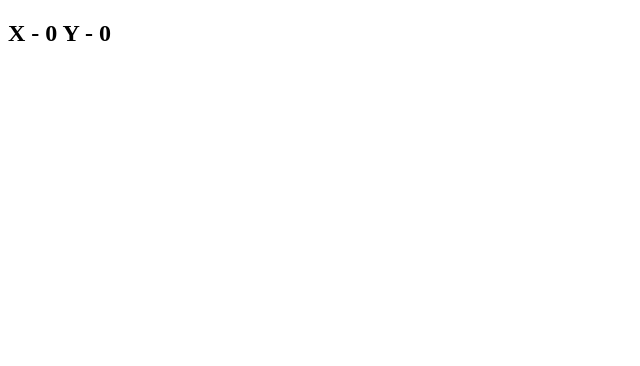
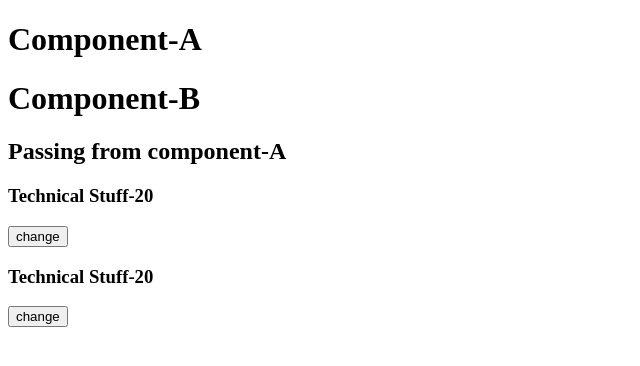
Before and after one commit to hussain-maaz/React-JS, a React (Create React App) app in the folder 01basicreact/: page / in a window 1280 px wide. Shown: the top 366 px of the page, without its empty margins (0-640 px from the left). Built offline with nearby package versions, Linux system fonts and the light colour scheme.

Commit message:
using ContextAPI to Pass DATA instead of props

```diff
--- a/01basicreact/src/App.js
+++ b/01basicreact/src/App.js
@@ -21,15 +21,18 @@ import HookArray from "./component/HookArray";
 import ClassPositionXY from "./component/ClassPositionXY";
 import FunctionPositionXY from "./component/FunctionPositionXY";
 
+import A from "./component/A";
+
 class App extends React.Component {
   render() {
     // const numbers = [5, 6, 7, 8];
     return (
       <>
+        <A name="Maaz Hussain"></A>
+
         {/* <ClassPositionXY></ClassPositionXY> */}
-        <FunctionPositionXY></FunctionPositionXY>
+        {/* <FunctionPositionXY></FunctionPositionXY> */}
         {/* <HookArray></HookArray> */}
-
         {/* <HookObject></HookObject> */}
         {/* <HookCounter></HookCounter> */}
         {/* <LifeCycle></LifeCycle> */}
--- /dev/null
+++ b/01basicreact/src/component/A.jsx
@@ -0,0 +1,33 @@
+import React from "react";
+import B from "./B";
+// import C from "./C";
+
+import { Provider } from "./Context";
+class A extends React.Component {
+  state = {
+    name: "Technical Stuff",
+    roll: 20,
+  };
+  handleClickContext = () => {
+    this.setState({ roll: this.state.roll + 1 });
+    console.log(this.state.roll)
+  };
+  render() {
+    const contextValue = {
+      data: this.state,
+      handleCheck: this.handleClickContext,
+    };
+
+    return (
+      <div>
+        <h1>Component-A</h1>
+        <Provider value={contextValue}>
+          <B title="Passing from component-A"></B>
+        </Provider>
+        {/* <C /> */}
+      </div>
+    );
+  }
+}
+export default A;
+// {this.props.name}
--- /dev/null
+++ b/01basicreact/src/component/B.jsx
@@ -0,0 +1,42 @@
+import React from "react";
+// import C from "./C";
+// import { myContext } from "./A";
+import { Consumer } from "./Context";
+
+class B extends React.Component {
+  render() {
+    return (
+      <div>
+        <div>
+          {" "}
+          <h1>Component-B</h1>
+          <h2>{this.props.title}</h2>
+          {/* <h3>{this.props.name}</h3> */}
+        </div>
+
+        <Consumer>
+          {({ data, handleCheck }) => (
+            <div>
+              <h3>
+                {data.name}-{data.roll}
+              </h3>
+              <button onClick={handleCheck}>change</button>
+            </div>
+          )}
+        </Consumer>
+
+        <Consumer>
+          {({ data, handleCheck }) => (
+            <div>
+              <h3>
+                {data.name}-{data.roll}
+              </h3>
+              <button onClick={handleCheck}>change</button>
+            </div>
+          )}
+        </Consumer>
+      </div>
+    );
+  }
+}
+export default B;
--- /dev/null
+++ b/01basicreact/src/component/C.jsx
@@ -0,0 +1,15 @@
+import React from "react";
+// import { myContext } from "./A";
+import { Consumer } from "./context";
+
+class C extends React.Component {
+  render() {
+    return (
+      <div>
+        <h1>Component-C</h1>
+        <Consumer>{(data) => <h3>{data.roll}</h3>}</Consumer>
+      </div>
+    );
+  }
+}
+export default C;
--- /dev/null
+++ b/01basicreact/src/component/Context.jsx
@@ -0,0 +1,4 @@
+import React from "react";
+export const myContext = React.createContext();
+export const Provider = myContext.Provider;
+export const Consumer = myContext.Consumer;
```
